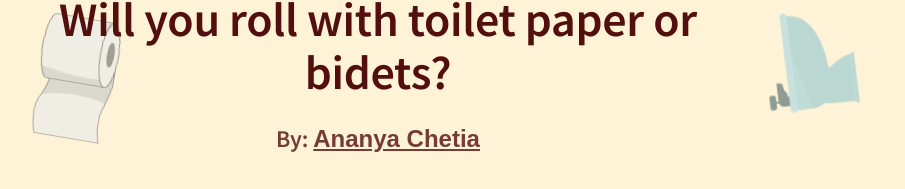
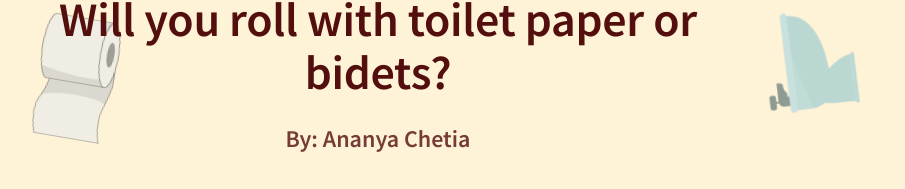
Before and after one commit to ananyabchetia/Toilet-paper-versus-bidets, a plain HTML site: page index.html in a window 1280 px wide. Shown: the part 159-348 px from the top of the page, without its empty margins (262-1167 px from the left). Drawn offline with nearby package versions, Linux system fonts and the light colour scheme; a web font is replaced by a local one.

Commit message:
Update index.html

```diff
--- a/index.html
+++ b/index.html
@@ -414,7 +414,7 @@
             <div class="header-content">
                 <h1 class="headline">Flush out the truth:</h1>
                 <h1 class="headline">Will you roll with toilet paper or bidets?</h1>
-                <p class="subtitle">By: <a href='https://ananyabchetia.github.io/'target="_blank">Ananya Chetia</a></p>
+                <p class="subtitle">By: Ananya Chetia</p>
             </div>
         </div>
 
@@ -1205,7 +1205,7 @@
                 <p>And yes, I also hand sketched the types of bidets in the article too.</p>
                 <p>Thank you to <a href="https://pngtree.com/">png.com</a> for providing the images you see in the title.</p>
                 <p>---------------------------------------------------------------------------------------------------</p>
-            <p>Ananya Chetia is a data journalist at Columbia University. Check out the code for the story <a
+            <is><a href="https://ananyabchetia.github.io/" target="_blank">Ananya Chetia</a> is a data journalist at Columbia University. Check out the code for the story <a
                     href="https://github.com/ananyabchetia/Toilet-paper-versus-bidets" target="_blank">here</a>.</p>
 
             </div>
```
